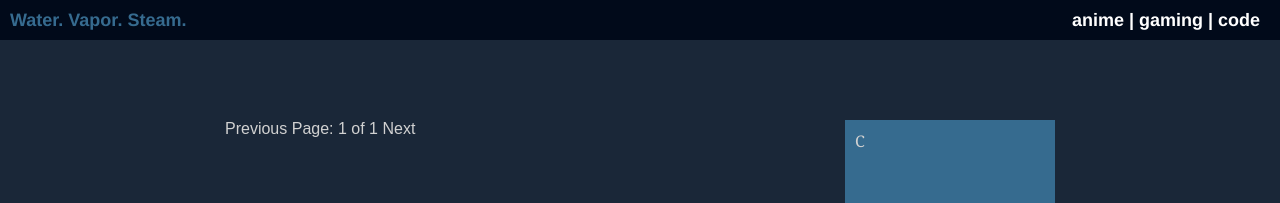
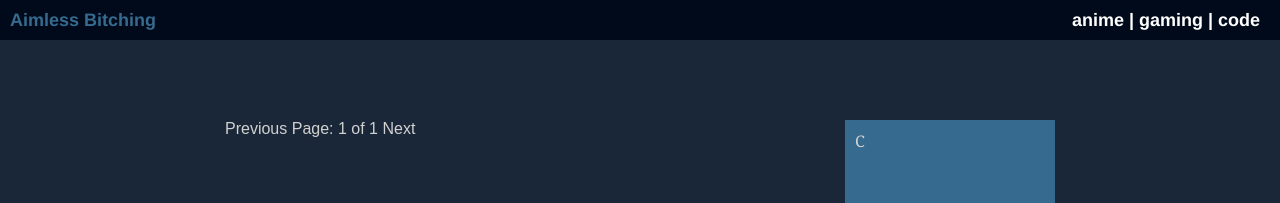
Before and after one commit to alac/alac.github.io, a Jekyll site: the page built from blog/index.html, in a window 1280 px wide. Shown: the top 203 px of the page. Built offline with Jekyll 4.4.1, drawn with Linux system fonts in a browser that asks for light colours; the list of posts is cut into pages by our own code.

Commit message:
Naming: Aimless Bitching

```diff
--- a/_layouts/default.html
+++ b/_layouts/default.html
@@ -1,14 +1,14 @@
 <html>
 	<head>
 		<meta http-equiv='Content-Type' content='text/html; charset=UTF-8'>
-		<title>Water. Vapor. Steam.</title>
+		<title>Aimless Bitching</title>
  		<link rel='stylesheet' type='text/css' href='/assets/wvs.css'>
  		<link rel='stylesheet' type='text/css' href='/assets/normalize.css' />
 	</head>
 	<body>
 		<div class='container'>
 			<div class='headerbar'>
-				Water. Vapor. Steam.
+				Aimless Bitching
 				<span class='headerbarMenu'>
 					anime | gaming | code
 				</span>
```
Also changed, not shown: 3 other files.
